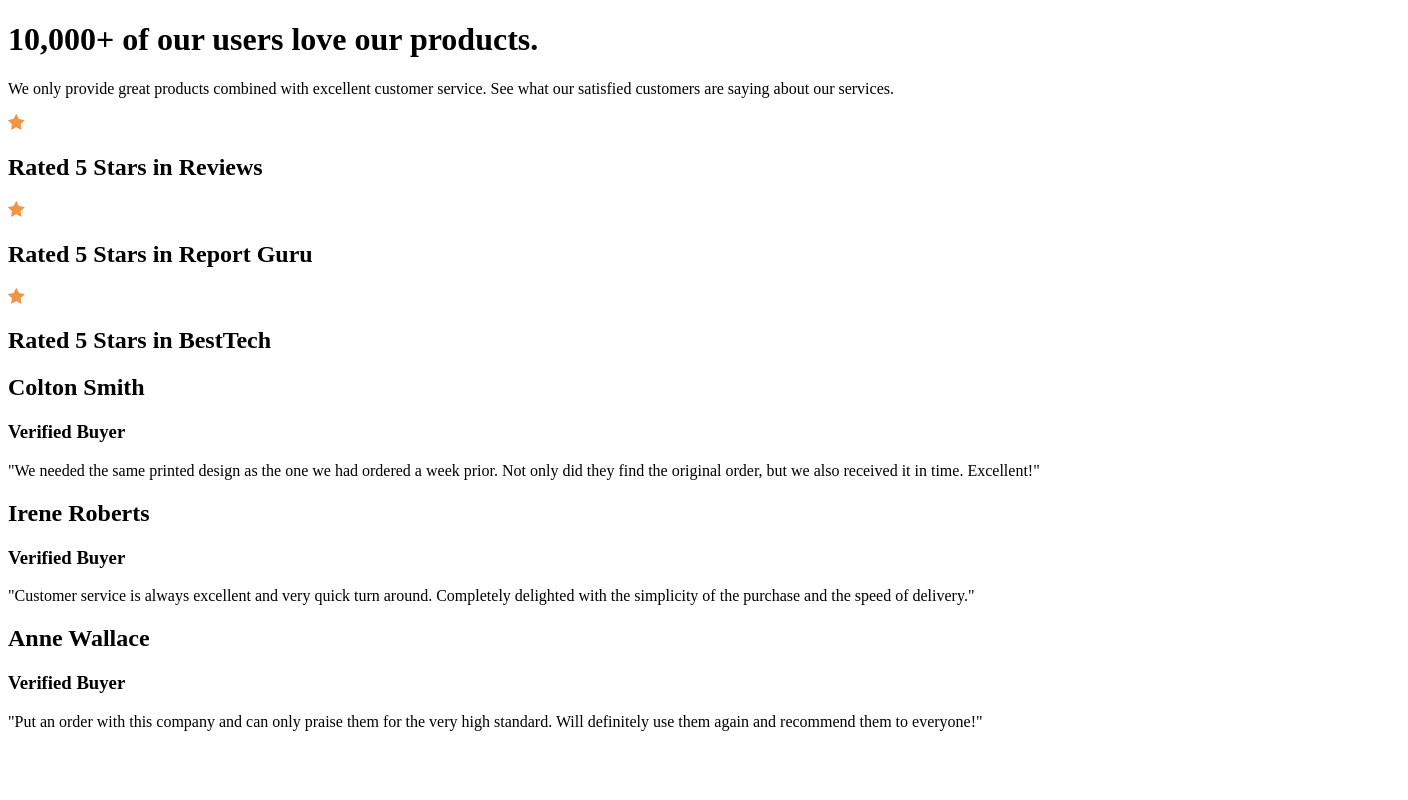
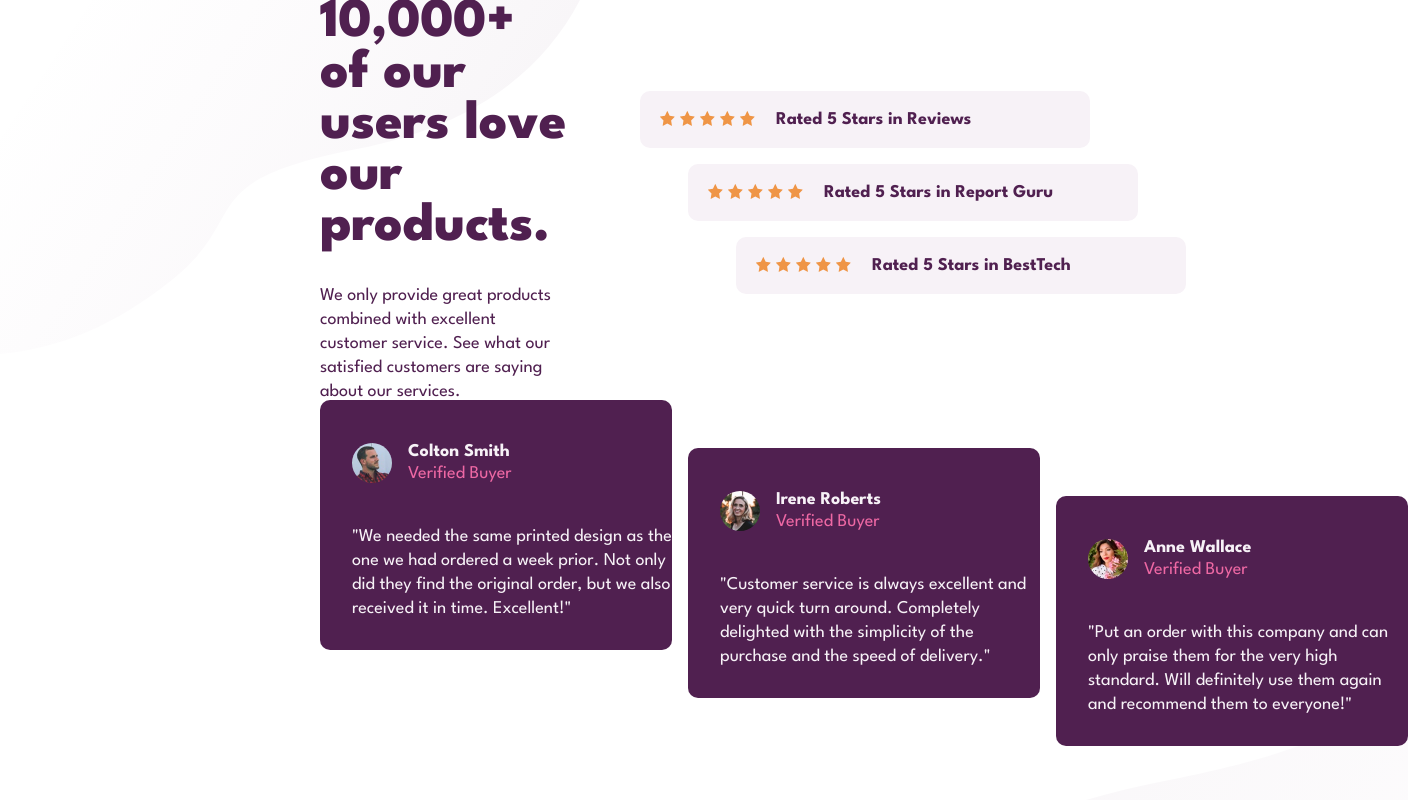
Before and after one commit to Quintentional/social-proof-section-master, a plain HTML site: page index.html in a window 1280 px wide. Shown: the whole page, 1408 px wide, since content can reach past the window. Drawn offline with Linux system fonts and the light colour scheme.

Commit message:
adjusted background images

```diff
--- a/index.html
+++ b/index.html
@@ -4,7 +4,13 @@
     <meta charset="UTF-8" />
     <meta name="viewport" content="width=device-width, initial-scale=1.0" />
     <title>Frontend Mentor | Social proof section</title>
-    <link rel="stylesheet" href="" class="css" />
+    <link rel="stylesheet" href="style.css" />
+    <link rel="preconnect" href="https://fonts.googleapis.com" />
+    <link rel="preconnect" href="https://fonts.gstatic.com" crossorigin />
+    <link
+      href="https://fonts.googleapis.com/css2?family=League+Spartan:wght@100..900&display=swap"
+      rel="stylesheet"
+    />
   </head>
   <body>
     <div class="layout">
@@ -20,23 +26,49 @@
         </div>
 
         <div class="rating">
+          <div class="rating-flex reviews">
+            <div class="stars">
               <img src="./images/icon-star.svg" alt="5 star rating" />
+              <img src="./images/icon-star.svg" alt="5 star rating" />
+              <img src="./images/icon-star.svg" alt="5 star rating" />
+              <img src="./images/icon-star.svg" alt="5 star rating" />
+              <img src="./images/icon-star.svg" alt="5 star rating" />
+            </div>
             <h2>Rated 5 Stars in Reviews</h2>
+          </div>
+          <div class="rating-flex report-guru">
+            <div class="stars">
               <img src="./images/icon-star.svg" alt="5 star rating" />
+              <img src="./images/icon-star.svg" alt="5 star rating" />
+              <img src="./images/icon-star.svg" alt="5 star rating" />
+              <img src="./images/icon-star.svg" alt="5 star rating" />
+              <img src="./images/icon-star.svg" alt="5 star rating" />
+            </div>
             <h2>Rated 5 Stars in Report Guru</h2>
+          </div>
+          <div class="rating-flex besttech">
+            <div class="stars">
               <img src="./images/icon-star.svg" alt="5 star rating" />
+              <img src="./images/icon-star.svg" alt="5 star rating" />
+              <img src="./images/icon-star.svg" alt="5 star rating" />
+              <img src="./images/icon-star.svg" alt="5 star rating" />
+              <img src="./images/icon-star.svg" alt="5 star rating" />
+            </div>
             <h2>Rated 5 Stars in BestTech</h2>
+          </div>
         </div>
       </div>
 
       <div class="bottom">
+
+        <div class="testimonial colton">
           <div class="buyer">
-          <buyer-right
-            ><h2>Colton Smith</h2>
-            <h3>Verified Buyer</h3></buyer-right
-          >
+            <img src="./images/image-colton.jpg" alt="">
+          <div class="buyer-right">
+            <h2>Colton Smith</h2>
+          <h3>Verified Buyer</h3>
           </div>
-        <div class="testimonial">
+          </div>
           <p>
             "We needed the same printed design as the one we had ordered a week
             prior. Not only did they find the original order, but we also
@@ -44,13 +76,15 @@
           </p>
         </div>
 
+
+        <div class="testimonial irene">
           <div class="buyer">
-          <buyer-right
-            ><h2>Irene Roberts</h2>
-            <h3>Verified Buyer</h3></buyer-right
-          >
+            <img src="./images/image-irene.jpg" alt="">
+          <div class="buyer-right">
+            <h2>Irene Roberts</h2>
+          <h3>Verified Buyer</h3>
           </div>
-        <div class="testimonial">
+          </div>
           <p>
             "Customer service is always excellent and very quick turn around.
             Completely delighted with the simplicity of the purchase and the
@@ -58,13 +92,15 @@
           </p>
         </div>
 
+
+        <div class="testimonial anne">
           <div class="buyer">
-          <buyer-right
-            ><h2>Anne Wallace</h2>
-            <h3>Verified Buyer</h3></buyer-right
-          >
+            <img src="./images/image-anne.jpg" alt="">
+          <div class="buyer-right">
+            <h2>Anne Wallace</h2>
+          <h3>Verified Buyer</h3>
           </div>
-        <div class="testimonial">
+          </div>
           <p>
             "Put an order with this company and can only praise them for the
             very high standard. Will definitely use them again and recommend
--- a/style.css
+++ b/style.css
@@ -0,0 +1,164 @@
+* {
+    margin: 0;
+    padding: 0;
+    box-sizing: border-box;
+}
+
+body {
+    background-image: url(./images/bg-pattern-top-desktop.svg), url(./images/bg-pattern-bottom-desktop.svg);
+    background-repeat: no-repeat;
+    background-position: 0vw -1vh, 58vw 50vh;
+    width: 100%;
+    height: 100vh;
+    display: flex;
+    justify-content: center;
+    align-items: center;
+    font-family: "League Spartan", sans-serif;
+    font-size: 15px;
+}
+
+.layout {
+    width: 50%;
+    height: 800px;
+    display: flex;
+    flex-direction: column;
+    align-items: center;
+}
+
+.top {
+    width: 100%;
+    height: 50%;
+    display: flex;
+    align-items: center;
+}
+
+.value {
+    width:50%;
+    display: flex;
+    flex-direction: column;
+
+}
+
+h1 {
+    width: 80%;
+    color: hsl(300, 43%, 22%);
+    font-size: 55px;
+    font-weight: 800;
+    margin: 0 0 2rem 0;
+}
+
+p {
+    width: 75%;
+    color: hsl(300, 43%, 22%);
+    font-size: 18px;
+    line-height: 1.5rem;
+    margin-left: 0;
+}
+
+
+.rating {
+    width: 50%;
+    display: flex;
+    flex-direction: column;
+}
+
+.rating-flex {
+    width: 450px;
+    background-color: hsl(300, 24%, 96%);
+    display: flex;
+    padding: 20px 20px;
+    margin-bottom: 1rem;
+    border-radius: 10px;
+}
+
+.rating h2 {
+    font-size: 18px;
+    color:hsl(300, 43%, 22%);
+    margin-left: 1rem
+}
+
+.reviews {
+    margin-left: 0;
+}
+
+.report-guru {
+    margin-left: 3rem;
+}
+
+.besttech {
+    margin-left: 6rem;
+}
+
+.stars {
+    display: flex;
+
+
+}
+
+.rating img {
+    width: 15px;
+    height: 15px;
+    margin-right: 5px;
+}
+
+.bottom {
+    width: 100%;
+    height: 50%;
+    display: flex;
+}
+
+.testimonial {
+    background-color: hsl(300, 43%, 22%);
+    width: 400px;
+    height: 250px;
+    border-radius: 10px;
+    display: flex;
+    flex-direction: column;
+}
+
+.colton {
+    margin-right: 1rem;
+}
+
+.irene {
+    margin-top: 3rem;
+    margin-right: 1rem;
+
+}
+
+.anne {
+    margin-top: 6rem;
+}
+
+.testimonial img {
+    width: 40px;
+    height: 40px;
+    border-radius: 50%;
+    margin: 0 1rem 0 2rem;
+}
+
+.buyer {
+    width:100%;
+    height: 50%;
+    display: flex;
+
+    align-items: center;
+}
+
+.testimonial h2 {
+    font-size: 18px;
+    color: hsl(300, 24%, 96%);
+    margin-bottom: 5px;
+}
+
+h3 {
+    color: hsl(333, 80%, 67%);
+    font-size: 18px;
+    font-weight: 400;
+}
+
+.testimonial p {
+    color: hsl(300, 24%, 96%);
+    margin: 0 0 1rem 2rem;
+    width: 20rem;
+}
```
Lines whose indentation alone changed are shown as unchanged.
